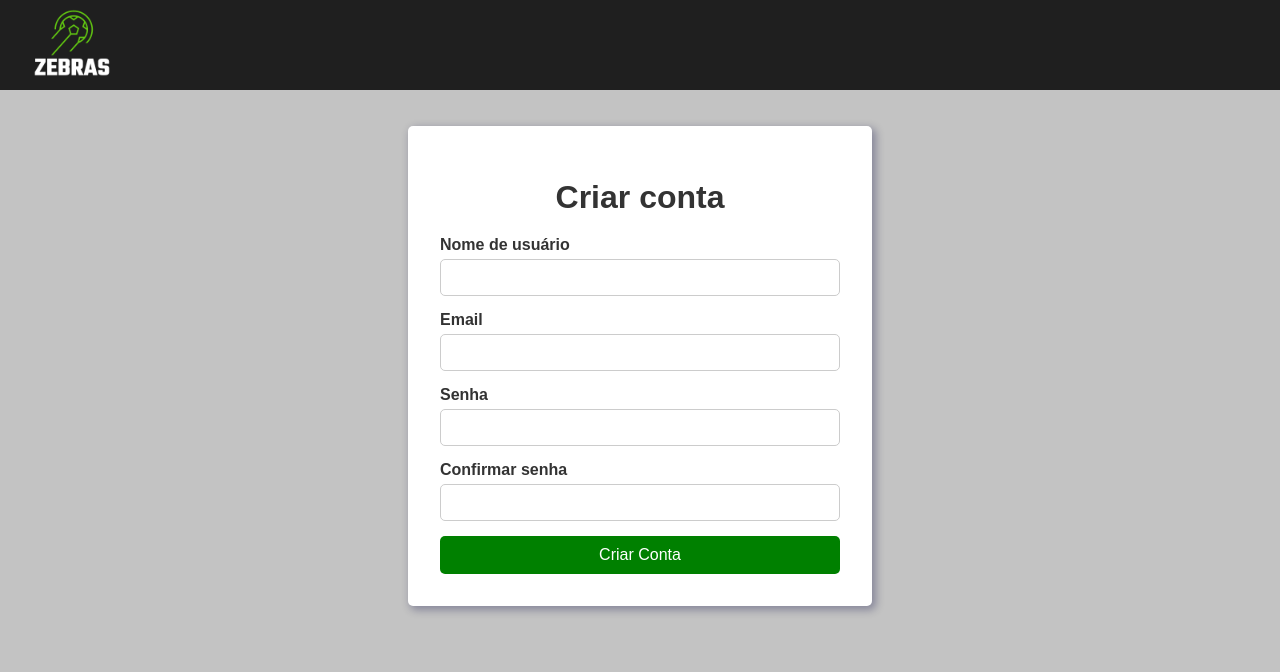
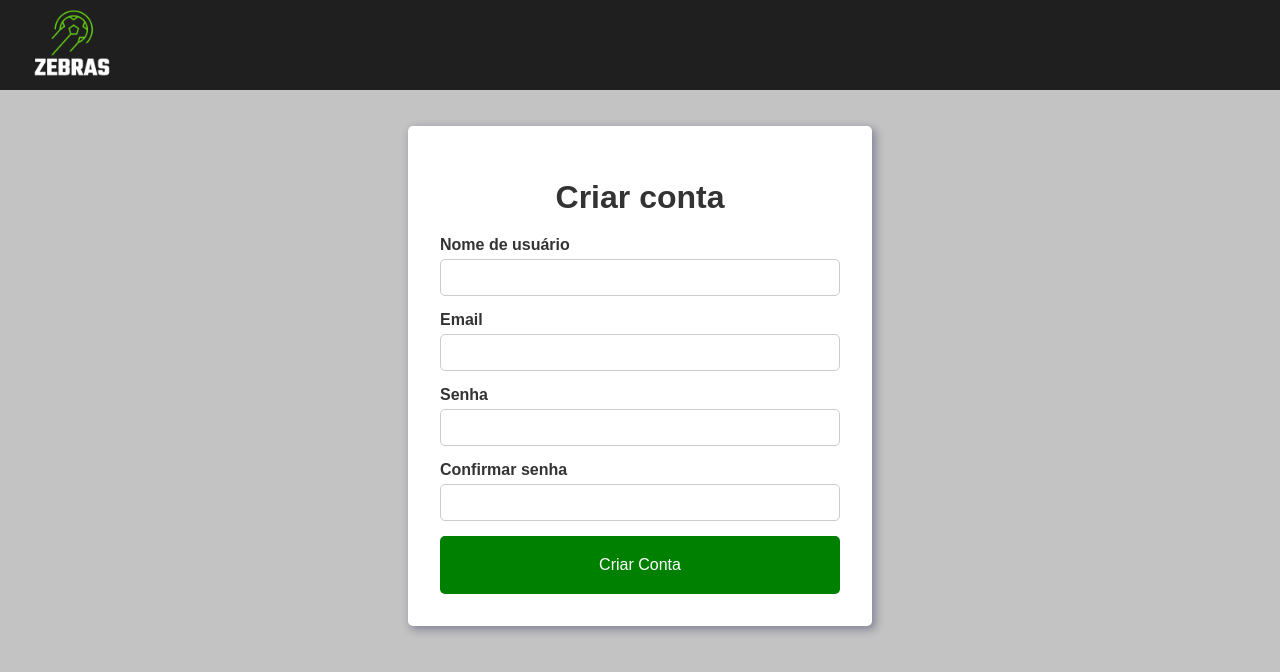
Before and after one commit to lauanderson-rael/react-project-zebras, a React (Vite) app: page /sign in a window 1280 px wide. Shown: the top 672 px of the page. Built offline with nearby package versions, Linux system fonts and the light colour scheme.

Commit message:
Update styles.css

```diff
--- a/src/Pages/SignUp/styles.css
+++ b/src/Pages/SignUp/styles.css
@@ -58,7 +58,7 @@
 
 .signup-form .btn {
   width: 100%;
-  padding: 10px;
+  padding: 20px;
   border: none;
   border-radius: 5px;
   background-color: green;
```
